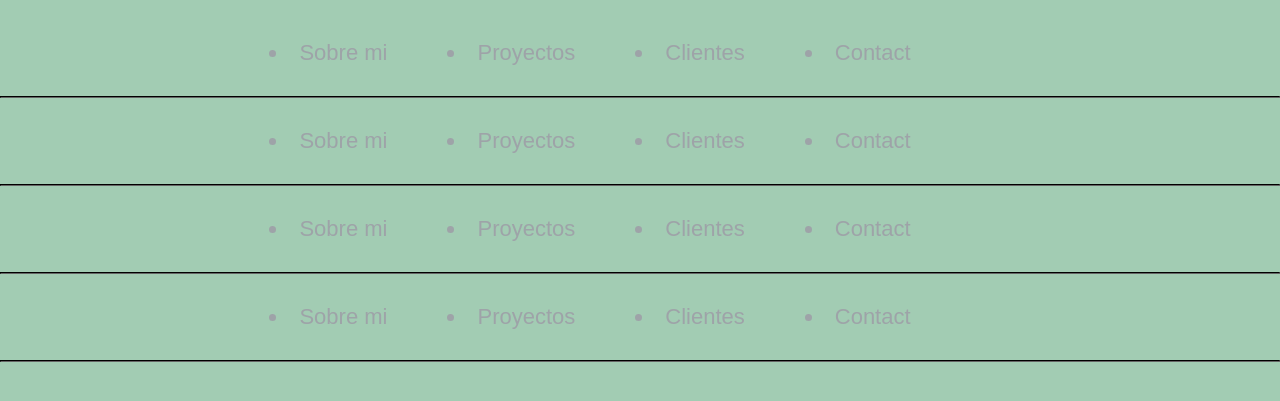
After one commit to CatusElPoderoso/4IV7-PSW-Chico-Lampart-Ariadna, a PHP site: page /hoverMenu.html in a window 1280 px wide. The commit adds this page. Shown: the top 401 px of the page. Run offline with PHP 8.4, Linux system fonts and the light colour scheme; some libraries are stand-ins or nearby versions.

Commit message:
relleno 1

```diff
--- /dev/null
+++ b/css/hoverMenu.css
@@ -0,0 +1,103 @@
+:root{
+    --body-bg-color: rgba(68, 153, 102, 0.493);
+    --text-color: #9696;
+    --hr-color: #111;
+    --red: #e74c3c;
+}
+
+*{
+    margin: 0;
+    padding: 0;
+}
+
+ul, a{
+    color: inherit;
+    text-decoration: none;
+}
+
+body {
+    margin: 30px 0;
+    font: 22px sans-serif;
+    background: var(--body-bg-color);
+    color: var(--text-color);
+  }
+
+  hr {
+    border-color: var(--hr-color);
+    margin: 20px 0;
+  }
+
+  .menu {
+    display: flex;
+    justify-content: center;
+  }
+
+  .menu li {
+    margin-right: 70px;
+  }
+
+  .menu a {
+    position: relative;
+    display: block;
+    overflow: hidden;
+  }
+
+  .menu a span {
+    transition: transform 0.2s ease-out;
+  }
+
+  .menu a span:first-child {
+    display: inline-block;
+    padding: 10px;
+  }
+
+  .menu a span:last-child {
+    position: absolute;
+    top: 0;
+    right: 0;
+    bottom: 0;
+    left: 0;
+    display: flex;
+    align-items: center;
+    justify-content: center;
+    transform: translateY(-100%);
+  }
+
+  .menu i {
+    font-size: 30px;
+  }
+
+  .menu a:hover span:first-child {
+    transform: translateY(100%);
+  }
+
+  .menu a:hover span:last-child,
+  .menu[data-animation] a:hover span:last-child {
+    transform: none;
+  }
+
+  /* ANIMATIONS
+  –––––––––––––––––––––––––––––––––––––––––––––––––– */
+  .menu[data-animation="to-top"] a span:last-child {
+    transform: translateY(100%);
+  }
+
+  .menu[data-animation="to-top"] a:hover span:first-child {
+    transform: translateY(-100%);
+  }
+
+  .menu[data-animation="to-right"] a span:last-child {
+    transform: translateX(-100%);
+  }
+
+  .menu[data-animation="to-right"] a:hover span:first-child {
+    transform: translateX(100%);
+  }
+
+  .menu[data-animation="to-left"] a span:last-child {
+    transform: translateX(100%);
+  }
+
+  .menu[data-animation="to-left"] a:hover span:first-child {
+    transform: translateX(-100%);
+  }
--- /dev/null
+++ b/hoverMenu.html
@@ -0,0 +1,149 @@
+<!DOCTYPE html>
+<html lang="en">
+<head>
+    <meta charset="UTF-8">
+    <meta http-equiv="X-UA-Compatible" content="IE=edge">
+    <meta name="viewport" content="width=device-width, initial-scale=1.0">
+    <title>Menu con hover</title>
+    <link rel="stylesheet" href="css/hoverMenu.css">
+    <link rel="stylesheet" href="https://cdnjs.cloudflare.com/ajax/libs/font-awesome/5.11.2/css/all.min.css">
+</head>
+<body>
+
+    <ul class="menu" >
+        <li>
+            <a href="#0">
+                <span>Sobre mi</span>
+                <span> <i class="fas fa-address-card"
+                    aria-hidden="true" ></i> </span>
+            </a>
+        </li>
+        <li>
+            <a href="#0">
+                <span>Proyectos</span>
+                <span> <i class="fas fa-tasks"
+                    aria-hidden="true" ></i> </span>
+            </a>
+        </li>
+        <li>
+            <a href="#0">
+                <span>Clientes</span>
+                <span> <i class="fas fa-users"
+                    aria-hidden="true" ></i> </span>
+            </a>
+        </li>
+        <li>
+            <a href="#0">
+                <span>Contact</span>
+                <span> <i class="fas fa-envelope-open-text"
+                    aria-hidden="true" ></i> </span>
+            </a>
+        </li>
+
+    </ul>
+
+    <hr>
+
+    <ul class="menu" data-animation="to-top">
+        <li>
+            <a href="#0">
+                <span>Sobre mi</span>
+                <span> <i class="fas fa-address-card"
+                    aria-hidden="true" ></i> </span>
+            </a>
+        </li>
+        <li>
+            <a href="#0">
+                <span>Proyectos</span>
+                <span> <i class="fas fa-tasks"
+                    aria-hidden="true" ></i> </span>
+            </a>
+        </li>
+        <li>
+            <a href="#0">
+                <span>Clientes</span>
+                <span> <i class="fas fa-users"
+                    aria-hidden="true" ></i> </span>
+            </a>
+        </li>
+        <li>
+            <a href="#0">
+                <span>Contact</span>
+                <span> <i class="fas fa-envelope-open-text"
+                    aria-hidden="true" ></i> </span>
+            </a>
+        </li>
+    </ul>
+
+    <hr>
+
+    <ul class="menu" data-animation="to-right" >
+        <li>
+            <a href="#0">
+                <span>Sobre mi</span>
+                <span> <i class="fas fa-address-card"
+                    aria-hidden="true" ></i> </span>
+            </a>
+        </li>
+        <li>
+            <a href="#0">
+                <span>Proyectos</span>
+                <span> <i class="fas fa-tasks"
+                    aria-hidden="true" ></i> </span>
+            </a>
+        </li>
+        <li>
+            <a href="#0">
+                <span>Clientes</span>
+                <span> <i class="fas fa-users"
+                    aria-hidden="true" ></i> </span>
+            </a>
+        </li>
+        <li>
+            <a href="#0">
+                <span>Contact</span>
+                <span> <i class="fas fa-envelope-open-text"
+                    aria-hidden="true" ></i> </span>
+            </a>
+        </li>
+
+    </ul>
+
+    <hr>
+
+    <ul class="menu" data-animation="to-left" >
+        <li>
+            <a href="#0">
+                <span>Sobre mi</span>
+                <span> <i class="fas fa-address-card"
+                    aria-hidden="true" ></i> </span>
+            </a>
+        </li>
+        <li>
+            <a href="#0">
+                <span>Proyectos</span>
+                <span> <i class="fas fa-tasks"
+                    aria-hidden="true" ></i> </span>
+            </a>
+        </li>
+        <li>
+            <a href="#0">
+                <span>Clientes</span>
+                <span> <i class="fas fa-users"
+                    aria-hidden="true" ></i> </span>
+            </a>
+        </li>
+        <li>
+            <a href="#0">
+                <span>Contact</span>
+                <span> <i class="fas fa-envelope-open-text"
+                    aria-hidden="true" ></i> </span>
+            </a>
+        </li>
+
+    </ul>
+    <hr>
+
+</body>
+
+</html>
```
Also changed, not shown: css/masterstyle.css (+57 -5 lines), index.html (+51 -5 lines), img/docu/ActaNac.jpg (added), img/docu/CURP.jpg (added), img/docu/CertSec.jpg (added), 1 other file.
